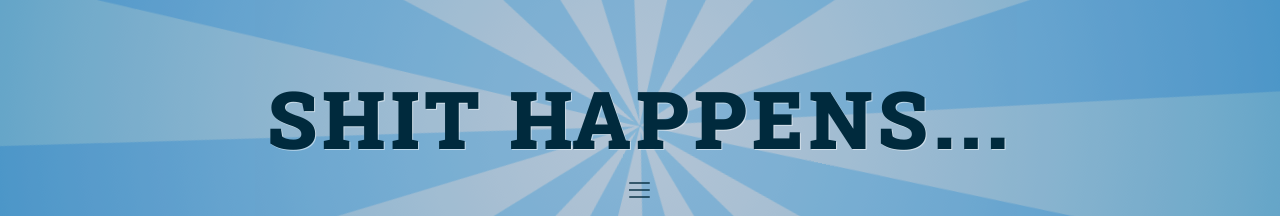
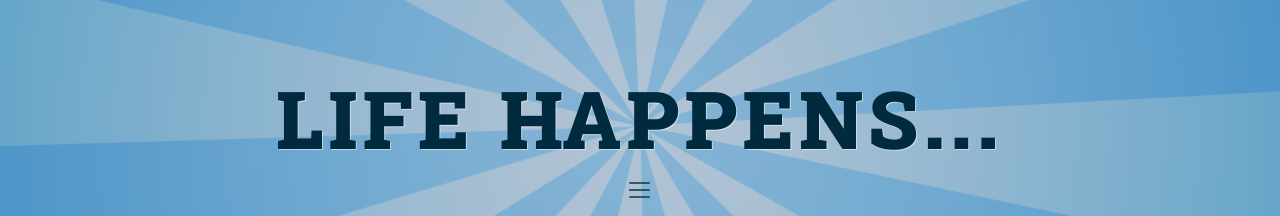
Before and after one commit to TMMC/Animated-rays-background-and-expand-close-element, a plain HTML site: page index.html in a window 1280 px wide. Shown: the part 274-490 px from the top of the page. Drawn offline with Linux system fonts and the light colour scheme.

Commit message:
Changed text in

```diff
--- a/index.html
+++ b/index.html
@@ -17,7 +17,7 @@
   <body>
     <div class="rays-bg"></div>
     <main class="content">
-      <h1 class="main-heading">Shit happens...</h1>
+      <h1 class="main-heading">Life happens...</h1>
 			<a class="close-expand ml-auto mr-auto state-expanded">
 				<span class="sr-only sr-only-focusable">close/expand</span>
 			</a>
```
